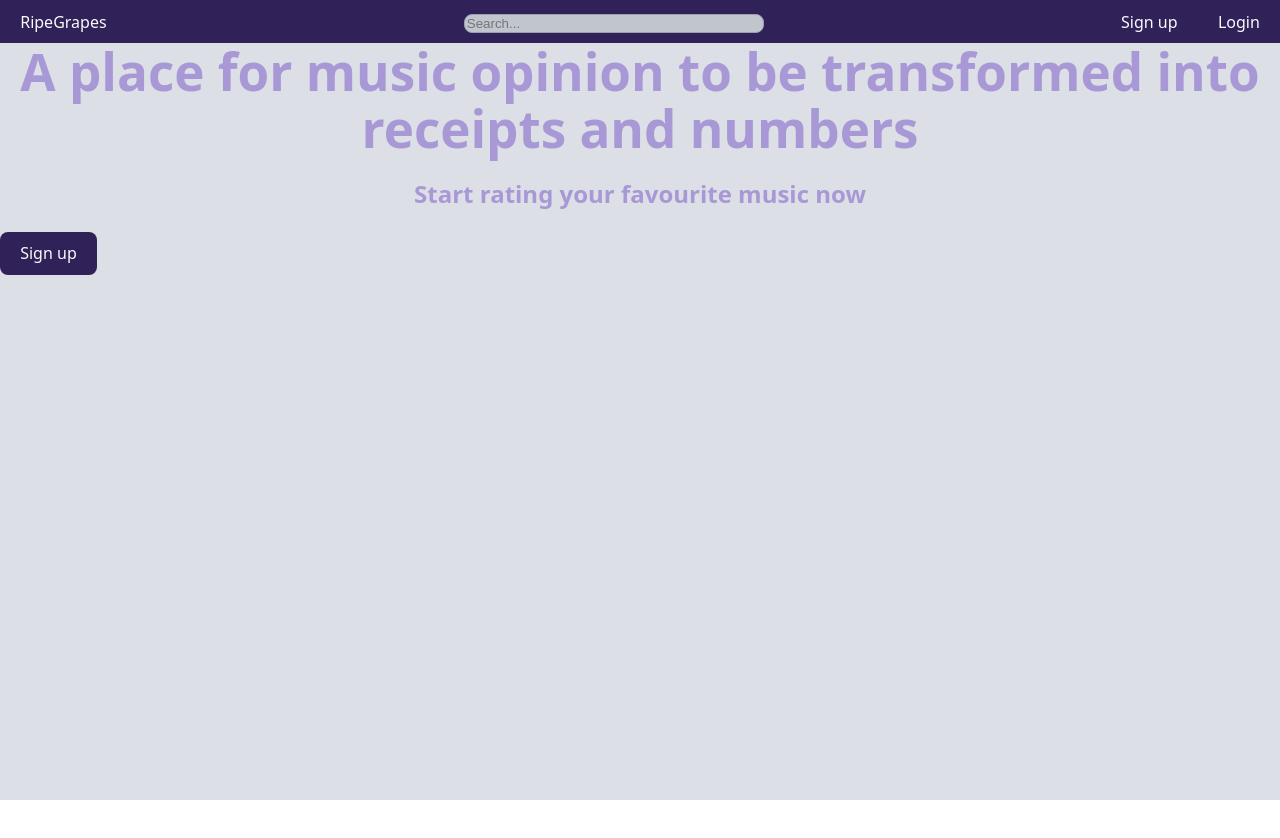
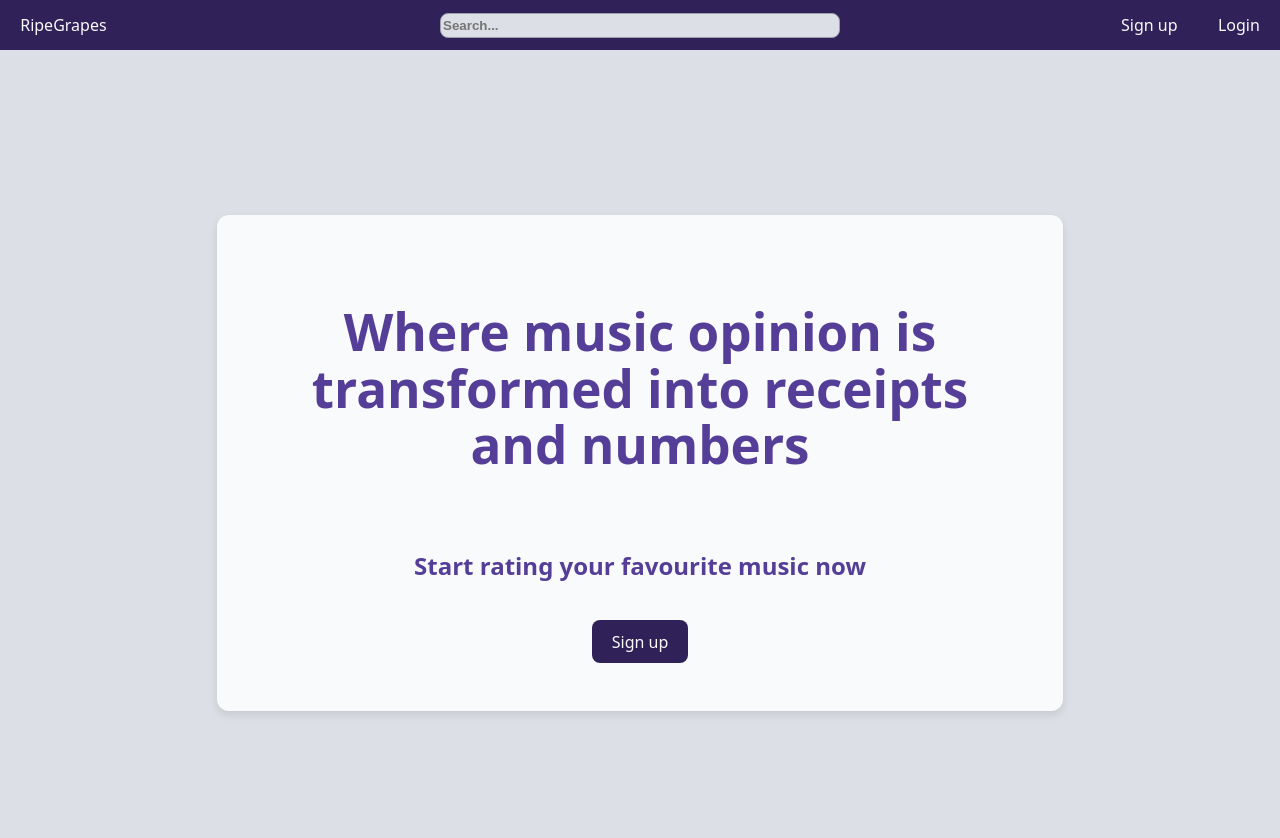
Before and after one commit to Moyin3/music_rating, a React (Vite) app in the folder frontend/: page / in a window 1280 px wide. Shown: the top 838 px of the page. Before the commit the page ends 800 px from the top, so only its background shows below. Built offline with nearby package versions, Linux system fonts and the light colour scheme; no server answers.

Commit message:
Pretty much finished styling the homepage, maybe some very miniscule backend changes too, got rid of the semicolons showing in the suggestion boxes.

```diff
--- a/frontend/src/components/Navigationbar.jsx
+++ b/frontend/src/components/Navigationbar.jsx
@@ -14,8 +14,10 @@ const NavigationBar = () => {
            {/* <button>Artists</button>
             <button>Albums</button>
             <button>Tracks</button> */}
-            <SignUpButton className= {styles.signUp} />
+            <div className = {styles.signUpAndLogin}>
+            <SignUpButton />
             <LoginButton />
+            </div>
         </div>
     )
 }
--- a/frontend/src/components/Searchbar.jsx
+++ b/frontend/src/components/Searchbar.jsx
@@ -140,7 +140,7 @@ const spotifySearch = async(event) => {
     return (
     <>
     <div className={styles.searchdiv}>
-        <input type = "text" placeholder = "Search..." value = {query} onChange={(e) => setQuery(e.target.value)}  className = {styles.searchbox}/>
+        <input type = "text" placeholder = "Search..." spellCheck = {false} value = {query} onChange={(e) => setQuery(e.target.value)}  className = {styles.searchbox}/>
         {isBoxVisible&&
         <SuggestionsDiv results = {results} className = {styles.suggestions} />}
         </div>
--- a/frontend/src/components/SignUpForm.jsx
+++ b/frontend/src/components/SignUpForm.jsx
@@ -38,16 +38,16 @@ const SignUpForm = () => {
         <>
         <form>
             <label>Username:</label>
-            <input type = "text" value = {username} onChange={(e) => setUsername(e.target.value)}/>
+            <input type = "text" value = {username} placeholder='Username' onChange={(e) => setUsername(e.target.value)}/>
 
             <label>Email:</label>
-            <input type= "email" value = {email} onChange={(e) => setEmail(e.target.value)}/>
+            <input type= "email" value = {email} placeholder='FrankOceancomeback@gmail.com' onChange={(e) => setEmail(e.target.value)}/>
 
             <label>Set Password:</label>
-            <input type = "password" value = {password1} onChange={(e) => setPassword1(e.target.value)}/>
+            <input type = "password" value = {password1} placeholder='Password' onChange={(e) => setPassword1(e.target.value)}/>
 
-            <label>Make Sure Password Matches:</label>
-            <input type = "password" value = {password2} onChange= {(e) => setPassword2(e.target.value)}/>
+            <label>Confirm Password:</label>
+            <input type = "password" value = {password2} placeholder='Password' onChange= {(e) => setPassword2(e.target.value)}/>
 
             <button onClick ={(event) =>{
                 handleSubmit(event);
--- a/frontend/src/components/SuggestionsDiv.jsx
+++ b/frontend/src/components/SuggestionsDiv.jsx
@@ -1,6 +1,6 @@
 import { useNavigate } from "react-router";
 
-const SuggestionsDiv = ({results}) => {
+const SuggestionsDiv = ({results, className}) => {
     const navigate = useNavigate();
 
 
@@ -22,27 +22,27 @@ const SuggestionsDiv = ({results}) => {
 } return(
         results.length === 0 ? "No results found" :
 
-        <div className="suggestions">
+        <div className= {className}>
     <>
     {results[1] && results[1].map((item) => {
                     if (item.type === 'track'){
                         return(
                         <div key = {item.id} onClick = {() => selectSuggestion(item)}>
-                        TRACK: <strong>{item.name}</strong> by {item.artists.map(artist => artist.name). join(', ')};
+                        TRACK: <strong>{item.name}</strong> by {item.artists.map(artist => artist.name). join(', ')}
                         </div>
                         );
                     }
                     else if (item.type === 'artist'){
                         return(
                             <div key = {item.id} onClick = {() => selectSuggestion(item)}>
-                                ARTIST: <strong>{item.name}</strong>;
+                                ARTIST: <strong>{item.name}</strong>
                             </div>
                         );
                     }
                     else if (item.type === 'album'){
                         return(
                             <div key = {item.id} onClick = {() => selectSuggestion(item)}>
-                                ALBUM: <strong>{item.name}</strong> by {item.artists.map(artist => artist.name).join(', ')};
+                                ALBUM: <strong>{item.name}</strong> by {item.artists.map(artist => artist.name).join(', ')}
                             </div>
                         )
                     }
--- a/frontend/src/components/styles/Navigationbar.module.css
+++ b/frontend/src/components/styles/Navigationbar.module.css
@@ -1,6 +1,8 @@
 .navBar{
     width: auto;
-    display: flex;
+    height: 50px;
+    display: grid;
+    grid-template-columns: 1fr auto 1fr;
     background-color: var(--primary-800);
     align-items: center;
 }
@@ -15,8 +17,10 @@ are more complex components so they have their own styles pages */
 .webpageName > button{
     color: var(--grey-50);
     background-color: var(--primary-800);
+    font-size: var(--text-base);
 }
 
-.signUp{
+.signUpAndLogin{
     margin-left: auto;
+    font-size: var(--text-base);
 }
--- a/frontend/src/components/styles/Searchbar.module.css
+++ b/frontend/src/components/styles/Searchbar.module.css
@@ -1,5 +1,6 @@
 .searchdiv{
-    width: 300px;
+    width: 400px;
+    position: relative;
 }
 
 .searchbox{
@@ -9,10 +10,29 @@
     border-width: var(--border-thin);
     border-color: var(--grey-400);
     box-sizing: border-box;
-    background-color: var(--grey-300);
+    background-color: var(--grey-200);
+    height: 25px;
+    position: relative;
+    color: var(--primary-600);
+    font-weight: var(--font-semibold);
 }
 
 .suggestions{
     width: 100%;
+    position: absolute;
     box-sizing: border-box;
+    background-color: var(--grey-50);
+    color: var(--primary-600);
+    font-weight: var(--font-normal);
+    box-shadow: var(--shadow-2), var(--shadow-5);
+    border-radius: var(--radius-md);
 }
+
+.suggestions > div{
+    padding: var(--space-1);
+    border-color: var(--grey-200);
+    border-style: solid;
+    border-width: var(--border-thin);
+    border-radius: var(--radius-sm);
+    width: auto;
+}
--- a/frontend/src/index.css
+++ b/frontend/src/index.css
@@ -27,6 +27,7 @@ body {
   min-width: 320px;
   min-height: 100vh;
   background-color: var(--grey-200);
+  flex-direction: column;
 }
 
 h1 {
--- a/frontend/src/pages/HomePage.jsx
+++ b/frontend/src/pages/HomePage.jsx
@@ -6,13 +6,13 @@ const HomePage = () => {
     return(
         <>
         <Navigationbar />
-        <body>
+        <main className = {styles.homeGrid}>
         <div className={styles.homeDiv}>
-        <h1 className={styles.homepageDesc}>A place for music opinion to be transformed into receipts and numbers</h1>
+        <h1 className={styles.homepageDesc}>Where music opinion is transformed into receipts and numbers</h1>
         <h2 className={styles.homepageEnc}>Start rating your favourite music now</h2>
-        <SignUpButton />
+        <SignUpButton className={styles.homepageButton}/>
         </div>
-        </body>
+        </main>
         </>
     )
 }
--- a/frontend/src/pages/styles/HomePage.module.css
+++ b/frontend/src/pages/styles/HomePage.module.css
@@ -1,15 +1,40 @@
 .homepageDesc{
     margin: auto;
     text-align: center;
-    color: var(--primary-300);
+    color: var(--primary-600);
+    font-weight: var(--font-bold);
     size: var(--text-3xl);
+    max-width: var(--measure);
+    line-height: var(--leading-tight);
 }
 .homepageEnc{
     text-align: center;
-    color: var(--primary-300);
+    color: var(--primary-600);
+    font-weight: var(--font-semibold);
     size: var(--text-lg);
 }
 
 /* Make the div that surrounds the words some kind of purple square
 to keep up with the theme and to make sure it doesn't feel like the
 page is empty*/
+
+.homeDiv{
+    background-color: var(--grey-50);
+    width: 750px;
+    height: 400px;
+    border-radius: var(--radius-lg);
+    grid-row: 2 / 5;
+    grid-column: 2;
+    display: flex;
+    flex-direction: column;
+    align-items: center;
+    padding: var(--space-7);
+    gap: var(--space-4);
+    box-shadow: var(--shadow-3);
+}
+
+.homeGrid{
+    display: grid;
+    grid-template-rows: repeat(5, 1fr);
+    grid-template-columns: repeat(3, 1fr);
+}
```
